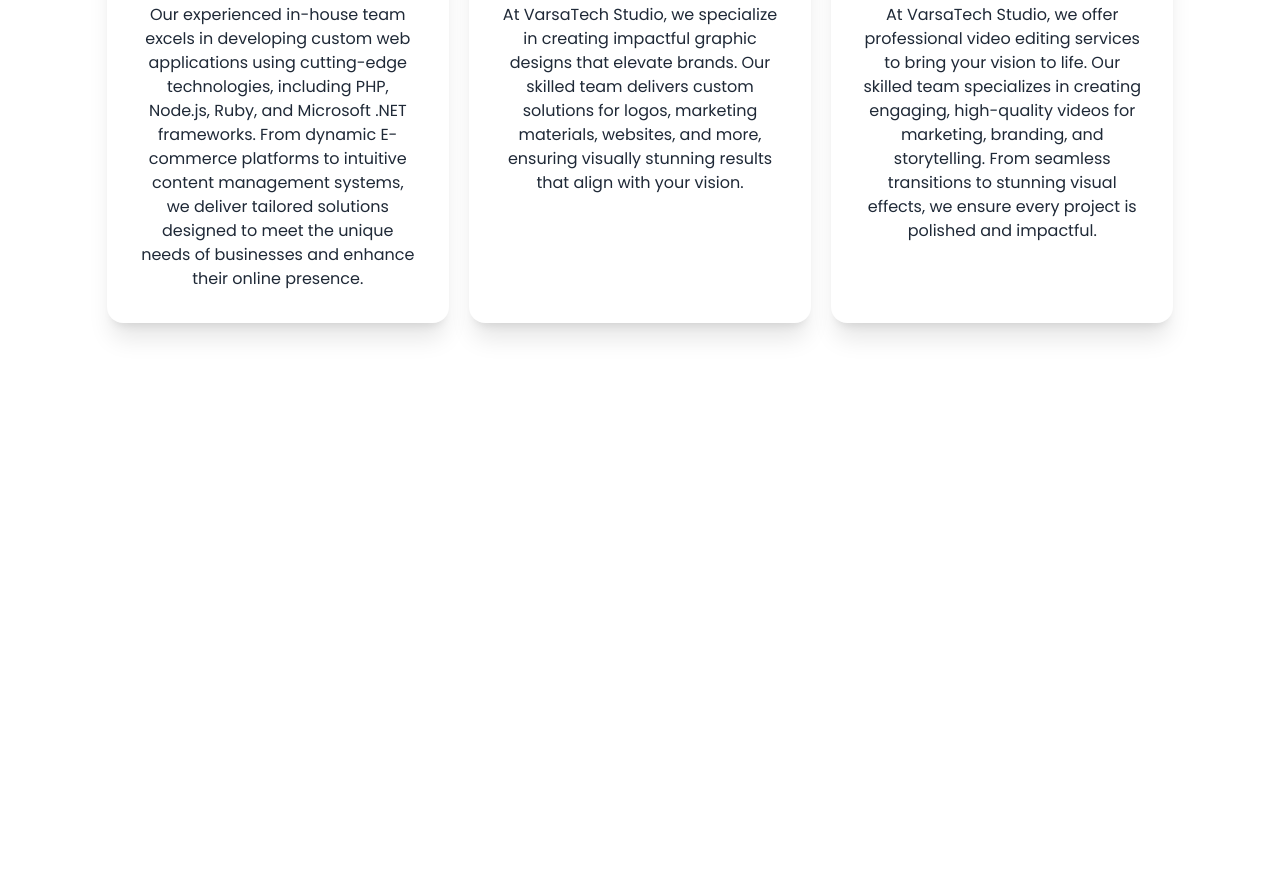
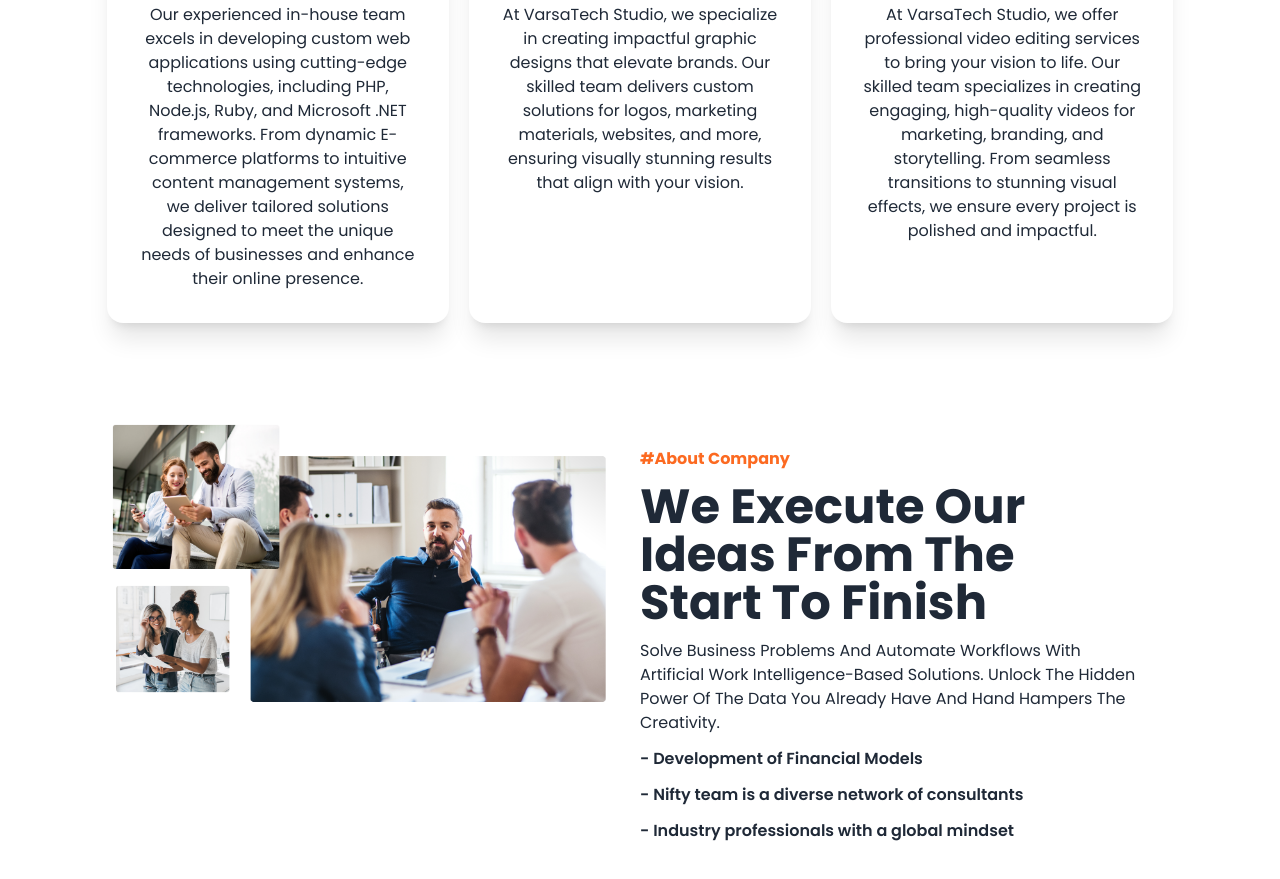
Before and after one commit to rafiulhasan1/Project-VarsaTech_Studio, a plain HTML site: page index.html in a window 1280 px wide. Shown: the part 1539-2418 px from the top of the page. Before the commit the page ends 1958 px from the top, so only its background shows below. Drawn offline with nearby package versions, Linux system fonts and the light colour scheme; a web font is replaced by a local one.

Commit message:
added about part

```diff
--- a/index.html
+++ b/index.html
@@ -143,7 +143,7 @@
       <div id="service1" class="my-24">
         <div class="mb-7">
           <p class="logoColor font-bold text-center"># our services</p>
-          <h2 class="font-bold text-3xl md:text-4xl lg:text-5xl text-center">We Offer A Wide Variety Of IT <br> Services</h2>
+          <h2 class="font-bold text-2xl md:text-4xl lg:text-5xl text-center">We Offer A Wide Variety Of IT <br> Services</h2>
         </div>
         <div class="grid sm:grid-cols-1 md:grid-cols-2 lg:grid-cols-3 gap-5">
           <!-- card 1 -->
@@ -227,6 +227,22 @@
 
         </div>
       </div>
+
+      <!-- About us -->
+      <div id="AboutUs1" class="flex flex-col-reverse lg:flex-row mb-10">
+        <div class="flex-1">
+          <img src="images/main-img/about.png" alt="">
+        </div>
+        <div class="flex-1 m-7 space-y-3">
+          <p class="logoColor font-bold">#About Company</p>
+          <h2 class="font-bold text-2xl md:text-4xl lg:text-5xl">We Execute Our Ideas From The Start To Finish</h2>
+          <p>Solve Business Problems And Automate Workflows With Artificial Work Intelligence-Based Solutions. Unlock The Hidden Power Of The Data You Already Have And Hand Hampers The Creativity.</p>
+          <p class="font-semibold">- Development of Financial Models</p>
+          <p class="font-semibold">- Nifty team is a diverse network of consultants</p>
+          <p class="font-semibold">- Industry professionals with a global mindset</p>
+        </div>
+      </div>
+
     </main>
 
     <footer>
```
Also changed, not shown: images/main-img/about.png (added).
